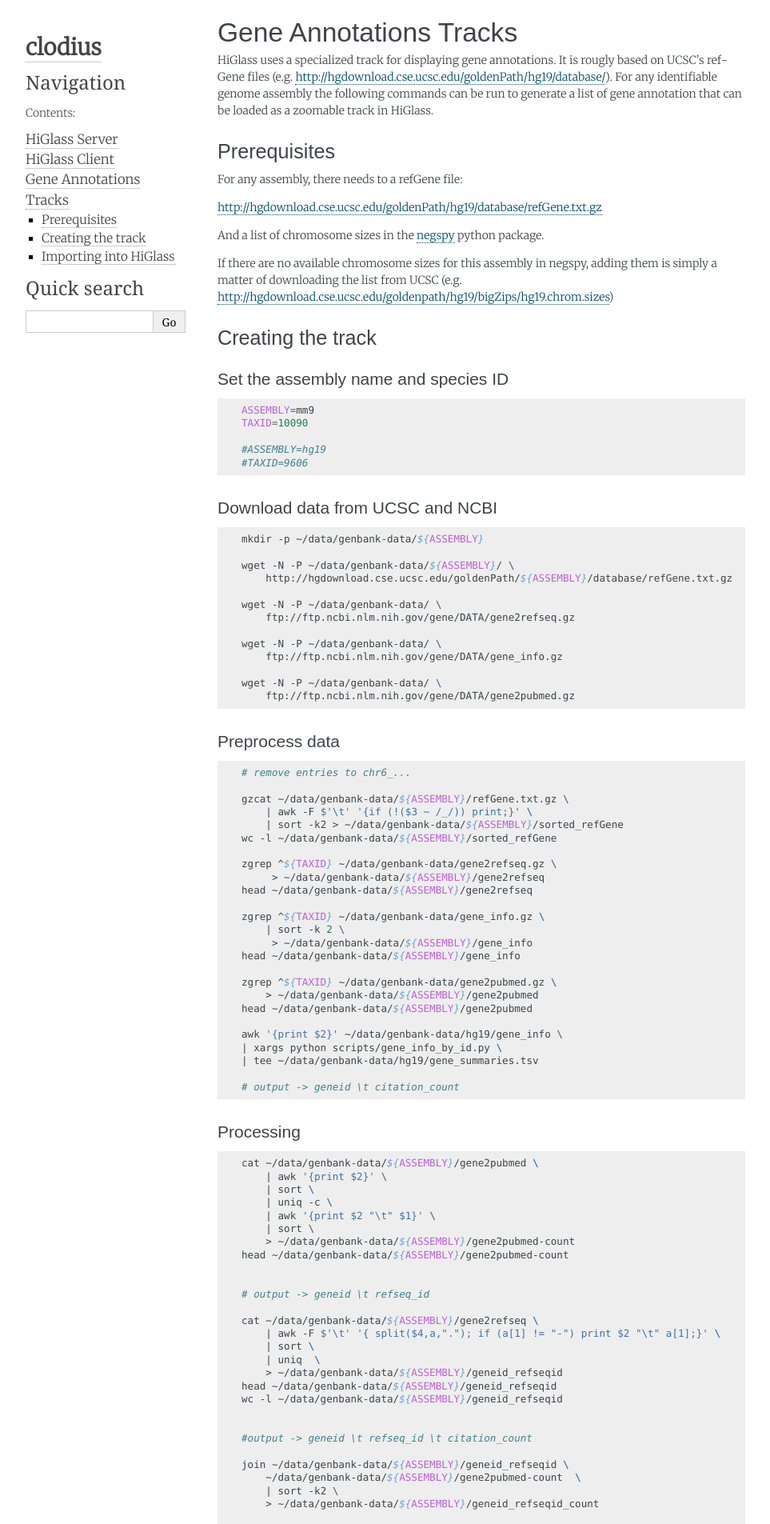
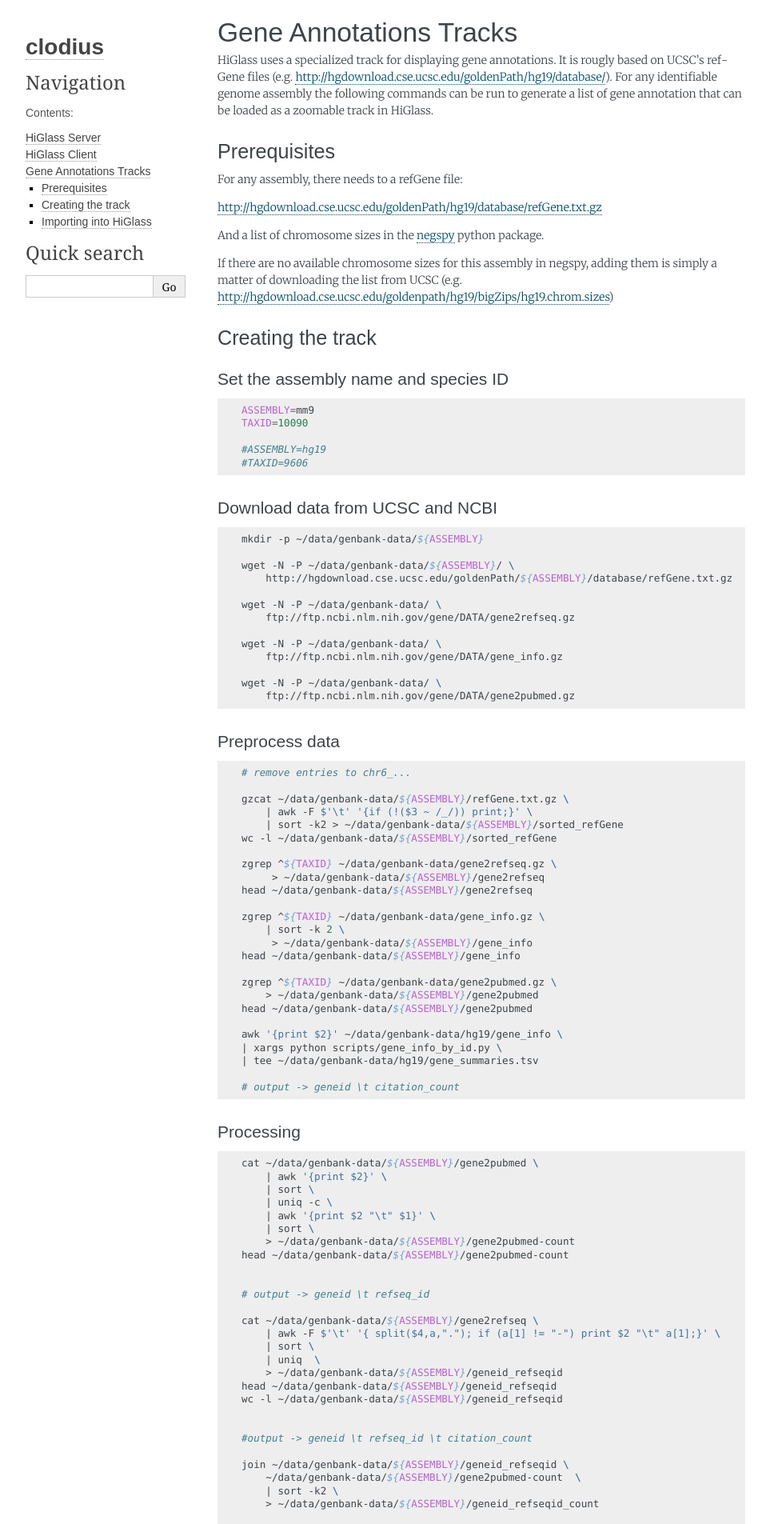
Before and after one commit to higlass/clodius, a Sphinx documentation site: the page built from docs/gene_annotations.rst, in a window 1280 px wide. Shown: the top 1905 px of the page at 80% size, without its empty margins (148-1111 px from the left). Built offline with Sphinx 7.4.7, drawn with Linux system fonts in a browser that asks for light colours; some web fonts are replaced; formulas are drawn with MathJax 3.

Commit message:
More documentation formatting changes

```diff
--- a/docs/clodius_theme/static/clodius.css
+++ b/docs/clodius_theme/static/clodius.css
@@ -4,8 +4,17 @@
 
 
 div.body h1, div.body h2, div.body h3,
-div.body h4, div.body h5, div.body h6 {
+div.body h4, div.body h5, div.body h6,
+.sphinxsidebar {
     font-family: 'Francois One', sans-serif;
+}
+
+div.sphinxsidebar ul li.toctree-l2 > a {
+    font-size: 100%;
+}
+
+div.sphinxsidebar ul li.toctree-l1 > a {
+    font-size: 100%;
 }
 
 div.body p {
--- a/docs/gene_annotations.rst
+++ b/docs/gene_annotations.rst
@@ -26,9 +26,6 @@ http://hgdownload.cse.ucsc.edu/goldenpath/hg19/bigZips/hg19.chrom.sizes)
 Creating the track
 ------------------
 
-.. todo::
-
-    See https://eutils.ncbi.nlm.nih.gov/entrez/eutils/efetch.fcgi?db=gene&id=7157
 
 Set the assembly name and species ID
 ^^^^^^^^^^^^^^^^^^^^^^^^^^^^^^^^^^^^
```
